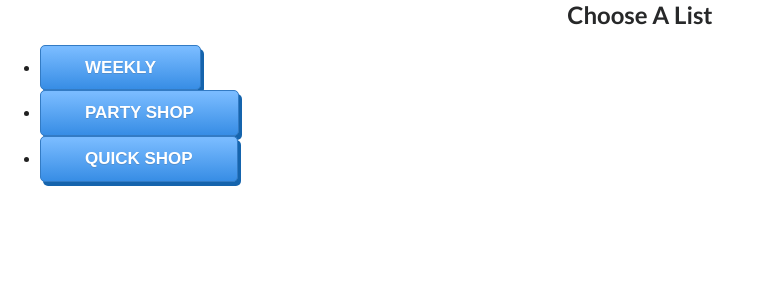
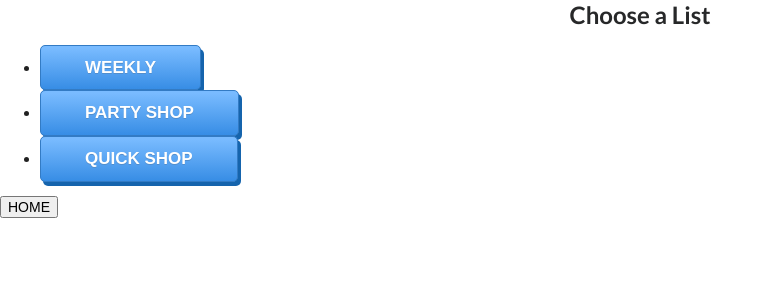
Before and after one commit to GregatGit/go-shop, a React (Create React App) app: page / in a window 1280 px wide. Both pictures are taken after a click on the button "YOUR LISTS". Shown: the top 300 px of the page, without its empty margins (0-775 px from the left). Built offline with nearby package versions, Linux system fonts and the light colour scheme.

Commit message:
add home buttons

```diff
--- a/src/components/HomePage.js
+++ b/src/components/HomePage.js
@@ -12,13 +12,17 @@ class HomePage extends React.Component {
   changeShow = (name) => {
     this.setState({show: name})
   }
+  home = () => {
+    console.log('bang')
+    this.setState({show: 'Lists'})
+  }
   render() {
     const { chosen } = this.props
     if (!chosen){
     return (
       <div>
         {this.state.show === 'Lists' && <Lists func={this.changeShow} name={this.state.user} />}
-        {this.state.show === 'YourLists' && <YourLists />}
+        {this.state.show === 'YourLists' && <YourLists home={this.home} />}
       </div>
     )} else {
       return <TheList />
--- a/src/components/TheLists/ListToSort.js
+++ b/src/components/TheLists/ListToSort.js
@@ -1,8 +1,8 @@
 import React, { Fragment, useState } from 'react'
 import { connect } from 'react-redux'
-import { addList } from '../../actions'
+import { addList, homePage } from '../../actions'
 
-const ListToSort = ({ chosen, items, lists, addList, func }) => {
+const ListToSort = ({ chosen, items, lists, addList, func, homePage }) => {
   const [checked, setChecked] = useState(true)
   const title = lists[chosen].name
 
@@ -45,6 +45,7 @@ const ListToSort = ({ chosen, items, lists, addList, func }) => {
         <button onClick={handleAddRemoveAll}>{buttonTitle} All</button>
         <button onClick={goShopping}>Let's Shop</button>
       </div>
+      <button onClick={homePage}>HOME!</button>
     </Fragment>
   )
 }
@@ -57,4 +58,4 @@ const mapStateToProps = (state, ownProps) => {
   }
 }
 
-export default connect(mapStateToProps, { addList })(ListToSort)
+export default connect(mapStateToProps, { addList, homePage })(ListToSort)
--- a/src/components/YourLists.js
+++ b/src/components/YourLists.js
@@ -3,7 +3,7 @@ import { connect } from 'react-redux'
 import { selectChosen } from '../actions'
 import { displayName } from '../helpers'
 
-const YourLists = ({ lists, selectChosen }) => {
+const YourLists = ({ lists, selectChosen, home }) => {
   const [choosen, setChoosen] = useState(null)
 
   function handleListClick(name){
@@ -27,13 +27,14 @@ const YourLists = ({ lists, selectChosen }) => {
   }
   return (
     <Fragment>
-      <h2>Choose A List</h2>
+      <h2>Choose a List</h2>
       <ul>{lists && createListButton(lists)}</ul>
       {choosen &&
         <div>
           <h3>Hit the button below see the list items</h3>
           <button onClick={() => loadList(choosen)}>LOAD {displayName(lists[choosen].name)}</button>
         </div>}
+        <button onClick={home}>HOME</button>
     </Fragment>
   )
 }
```
